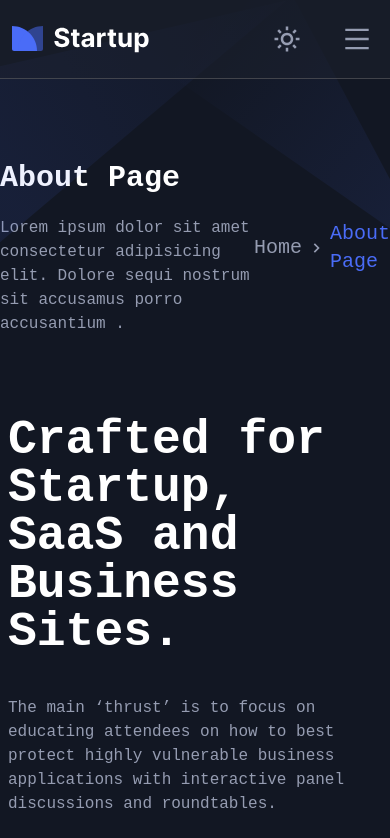
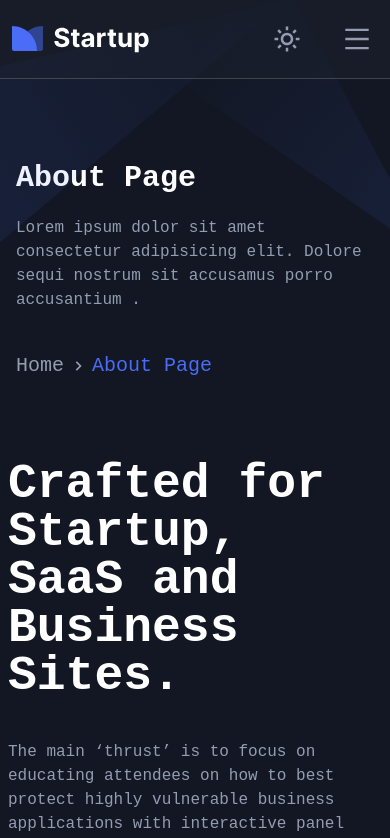
Before and after one commit to AliALHamawy/No-title, a React (Vite) app: page /About in a window 390 px wide. Shown: the top 838 px of the page. Built offline with nearby package versions, Linux system fonts and the light colour scheme.

Commit message:
fix sectionsInfo style for mobile

```diff
--- a/src/Components/SectionsInfo/SectionsInfo.jsx
+++ b/src/Components/SectionsInfo/SectionsInfo.jsx
@@ -5,10 +5,10 @@ import { Link } from "react-router";
 function SectionsInfo(props) {
     return (
         <>
-            <div className="sectionsInfo pt-40 pb-20">
+            <div className="sectionsInfo pt-40 pb-20 px-4">
                 <svg className="absolute top-0 left-0" width="287" height="254" viewBox="0 0 287 254" fill="none" xmlns="http://www.w3.org/2000/svg"><path opacity="0.1" d="M286.5 0.5L-14.5 254.5V69.5L286.5 0.5Z" fill="url(#paint0_linear_111:578)"></path><defs><linearGradient id="paint0_linear_111:578" x1="-40.5" y1="117" x2="301.926" y2="-97.1485" gradientUnits="userSpaceOnUse"><stop stop-color="#4A6CF7"></stop><stop offset="1" stop-color="#4A6CF7" stop-opacity="0"></stop></linearGradient></defs></svg>
                 <svg className="absolute top-0 right-0" width="628" height="258" viewBox="0 0 628 258" fill="none" xmlns="http://www.w3.org/2000/svg"><path opacity="0.1" d="M669.125 257.002L345.875 31.9983L524.571 -15.8832L669.125 257.002Z" fill="url(#paint0_linear_0:1)"></path><path opacity="0.1" d="M0.0716344 182.78L101.988 -15.0769L142.154 81.4093L0.0716344 182.78Z" fill="url(#paint1_linear_0:1)"></path><defs><linearGradient id="paint0_linear_0:1" x1="644" y1="221" x2="429.946" y2="37.0429" gradientUnits="userSpaceOnUse"><stop stop-color="#4A6CF7"></stop><stop offset="1" stop-color="#4A6CF7" stop-opacity="0"></stop></linearGradient><linearGradient id="paint1_linear_0:1" x1="18.3648" y1="166.016" x2="105.377" y2="32.3398" gradientUnits="userSpaceOnUse"><stop stop-color="#4A6CF7"></stop><stop offset="1" stop-color="#4A6CF7" stop-opacity="0"></stop></linearGradient></defs></svg>
-                <div className="cont max-w-[1500px] m-auto flex justify-between">
+                <div className="cont max-w-[1500px] m-auto flex justify-between flex-wrap gap-10">
                     <div className="flex flex-col max-w-[570px]">
                         <h1 className="text-3xl text-(--textcolor-main) mb-5 font-black">{props.title}</h1>
                         <p className="text-[16px] text-(--textcolor-secound)">Lorem ipsum dolor sit amet consectetur adipisicing elit.
```
